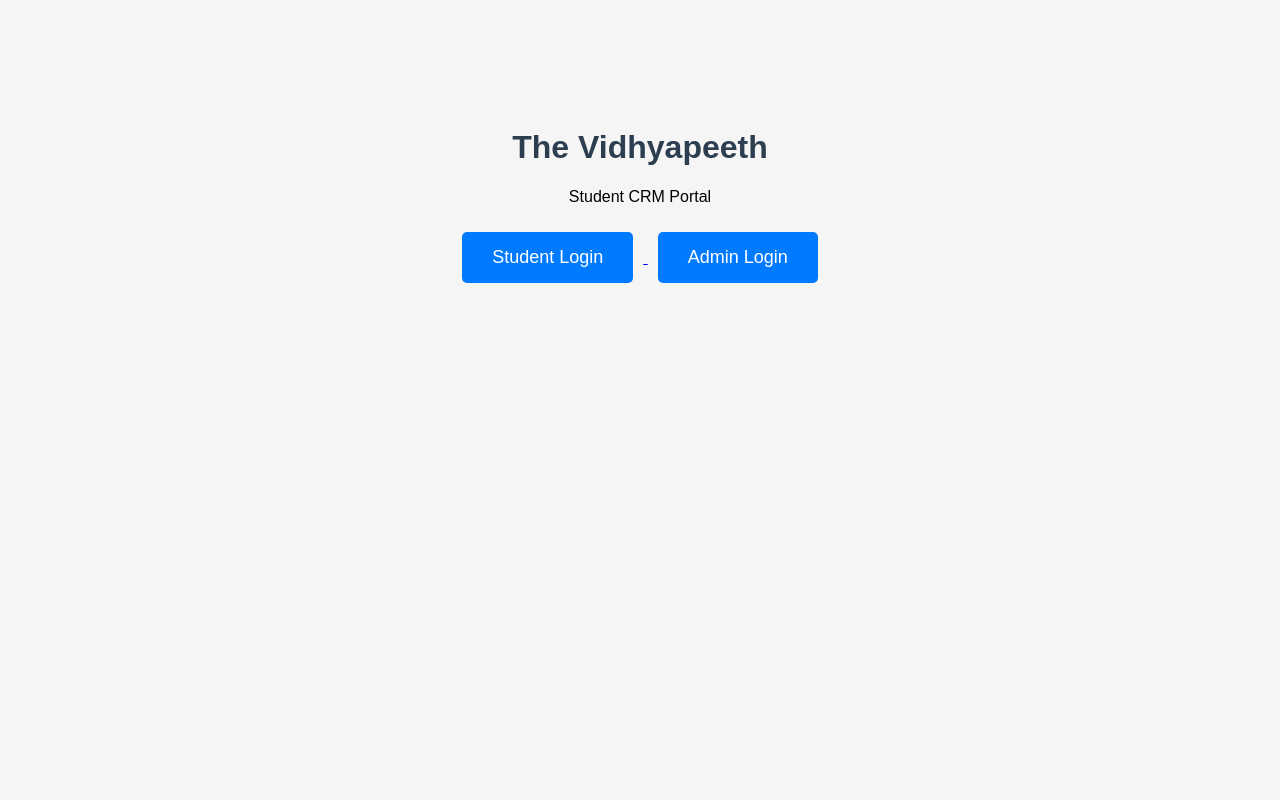
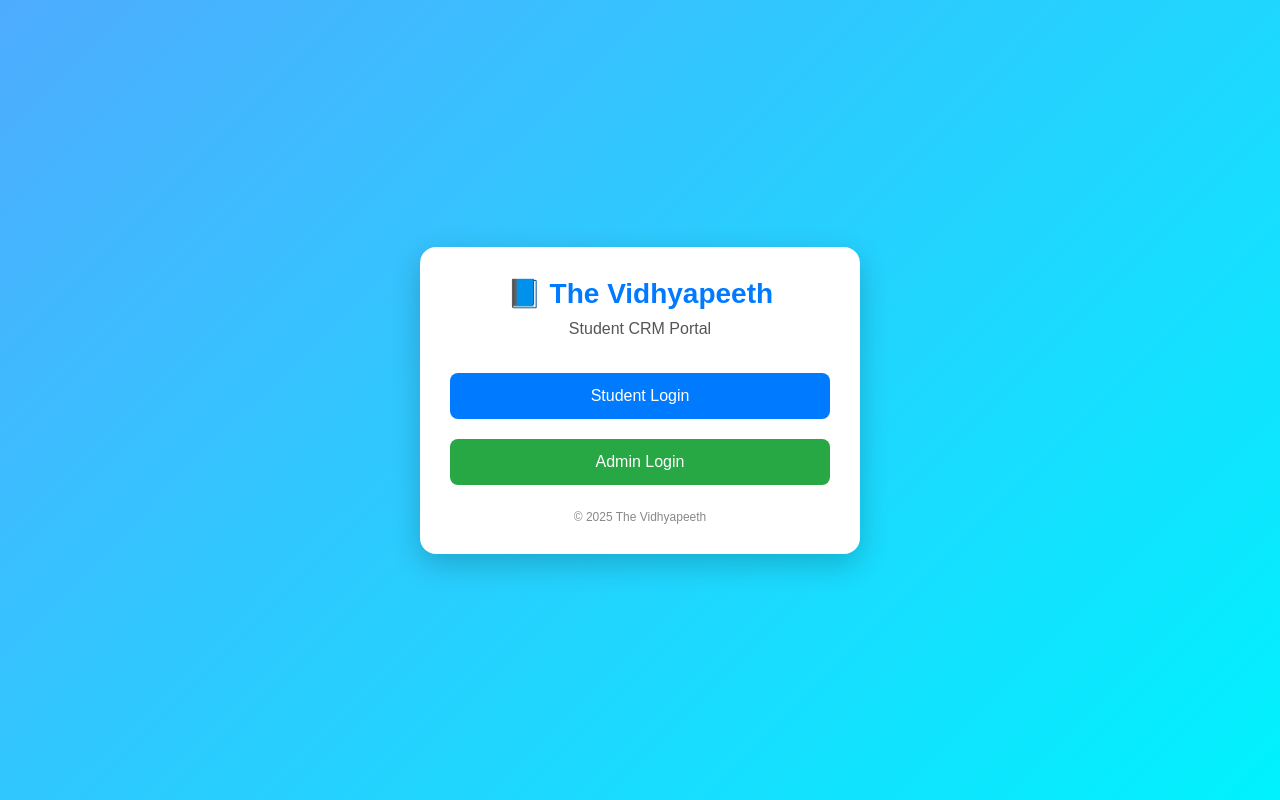
Before and after one commit to kunalmarkam514-collab/The-Vidhyapeeth-, a plain HTML site: page index.html in a window 1280 px wide. Drawn offline with Linux system fonts and the light colour scheme.

Commit message:
Update index.html

```diff
--- a/index.html
+++ b/index.html
@@ -1,41 +1,81 @@
 <!DOCTYPE html>
-<html>
+<html lang="en">
 <head>
-  <title>The Vidhyapeeth</title>
+<meta charset="UTF-8">
+<title>The Vidhyapeeth | Student CRM</title>
+
 <style>
 body {
-      font-family: Arial;
+  margin: 0;
+  height: 100vh;
+  font-family: Arial, sans-serif;
+  background: linear-gradient(135deg, #4facfe, #00f2fe);
+  display: flex;
+  justify-content: center;
+  align-items: center;
+}
+
+.card {
+  background: white;
+  width: 90%;
+  max-width: 380px;
+  padding: 30px;
+  border-radius: 16px;
   text-align: center;
-      background: #f5f5f5;
-      padding-top: 100px;
+  box-shadow: 0 10px 30px rgba(0,0,0,0.2);
 }
-    h1 {
-      color: #2c3e50;
+
+.logo {
+  font-size: 28px;
+  font-weight: bold;
+  color: #007bff;
+  margin-bottom: 10px;
 }
+
+.subtitle {
+  color: #555;
+  margin-bottom: 25px;
+}
+
 button {
-      padding: 15px 30px;
-      font-size: 18px;
-      margin: 10px;
+  width: 100%;
+  padding: 14px;
+  margin: 10px 0;
+  border: none;
+  border-radius: 8px;
+  font-size: 16px;
   cursor: pointer;
-      border: none;
+}
+
+.student {
   background: #007bff;
   color: white;
-      border-radius: 5px;
+}
+
+.admin {
+  background: #28a745;
+  color: white;
+}
+
+footer {
+  margin-top: 15px;
+  font-size: 12px;
+  color: #888;
 }
 </style>
 </head>
+
 <body>
 
-  <h1>The Vidhyapeeth</h1>
-  <p>Student CRM Portal</p>
+<div class="card">
+  <div class="logo">📘 The Vidhyapeeth</div>
+  <div class="subtitle">Student CRM Portal</div>
 
-  <a href="student-login.html">
-    <button>Student Login</button>
-  </a>
+  <button class="student">Student Login</button>
+  <button class="admin">Admin Login</button>
 
-  <a href="admin-login.html">
-    <button>Admin Login</button>
-  </a>
+  <footer>© 2025 The Vidhyapeeth</footer>
+</div>
 
 </body>
 </html>
```
Lines whose indentation alone changed are shown as unchanged.
